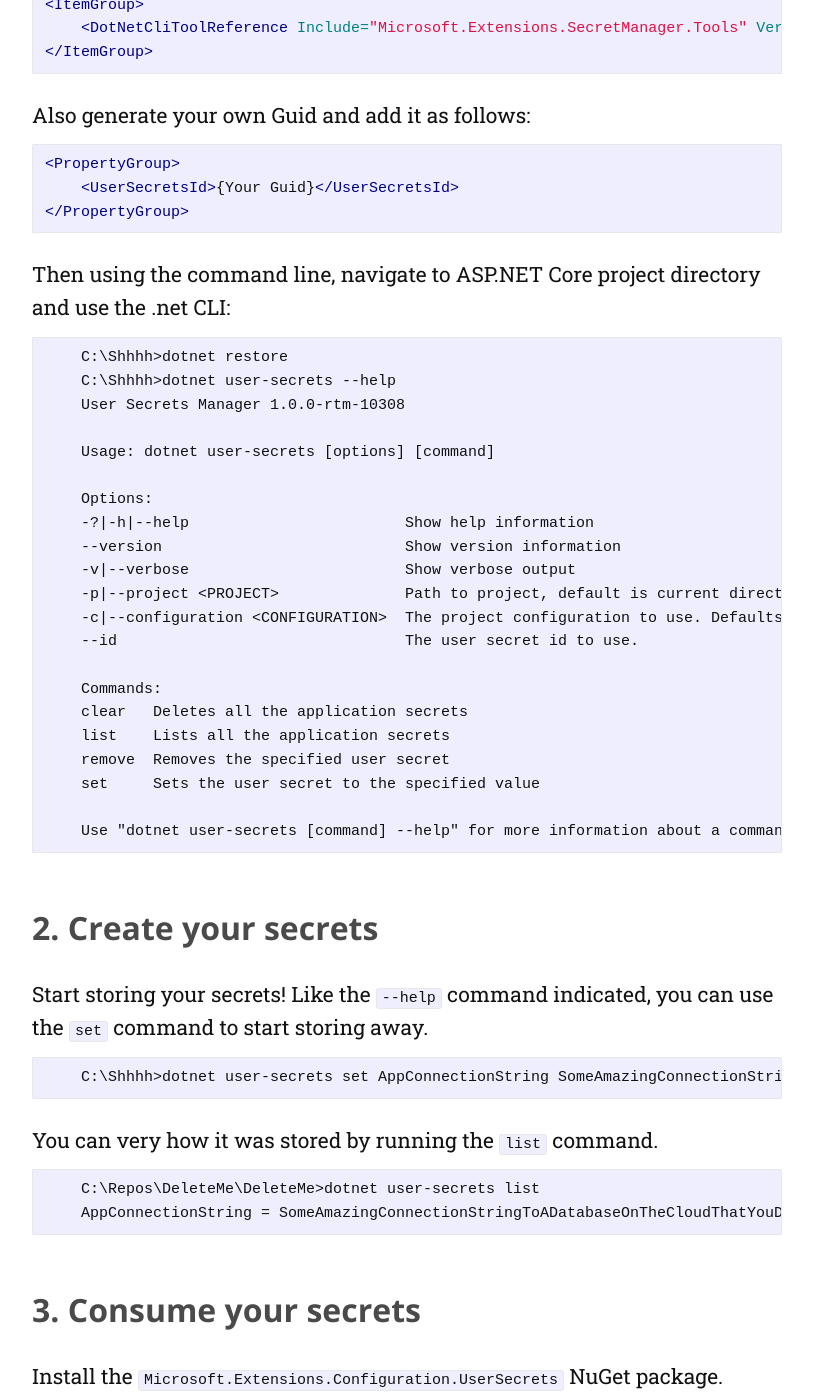
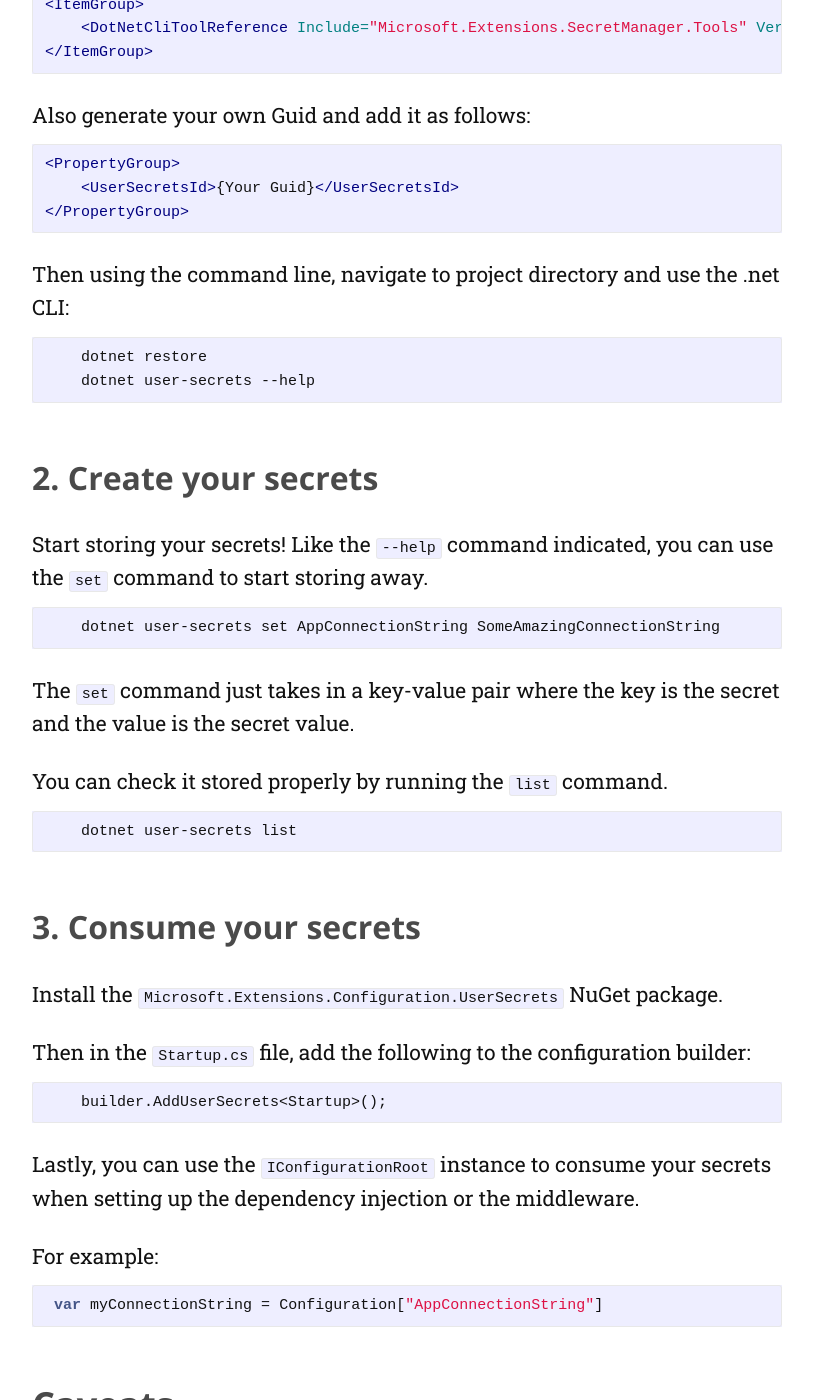
Before and after one commit to justin-vanwinkle/fgauna12.github.io, a Jekyll site: the page built from _posts/2017-03-28-AspCoreSecretsManager.markdown, in a window 1280 px wide and 1400 px high, scrolled down 1007 px. Shown: the whole window, without its empty margins (233-1046 px from the left). Built offline with Jekyll 4.4.1, drawn with Linux system fonts in a browser that asks for light colours; nearby versions of some CDN libraries; comment, search, counter and statistics services are not loaded; some of the changed text lies outside the part shown.

Commit message:
edited 3rd caveat

````diff
--- a/_posts/2017-03-28-AspCoreSecretsManager.markdown
+++ b/_posts/2017-03-28-AspCoreSecretsManager.markdown
@@ -30,30 +30,11 @@
 </PropertyGroup>
 ```
 
-Then using the command line, navigate to ASP.NET Core project directory and use the .net CLI:
+Then using the command line, navigate to project directory and use the .net CLI:
 
 ```
-    C:\Shhhh>dotnet restore
-    C:\Shhhh>dotnet user-secrets --help
-    User Secrets Manager 1.0.0-rtm-10308
-
-    Usage: dotnet user-secrets [options] [command]
-
-    Options:
-    -?|-h|--help                        Show help information
-    --version                           Show version information
-    -v|--verbose                        Show verbose output
-    -p|--project <PROJECT>              Path to project, default is current directory
-    -c|--configuration <CONFIGURATION>  The project configuration to use. Defaults to 'Debug'
-    --id                                The user secret id to use.
-
-    Commands:
-    clear   Deletes all the application secrets
-    list    Lists all the application secrets
-    remove  Removes the specified user secret
-    set     Sets the user secret to the specified value
-
-    Use "dotnet user-secrets [command] --help" for more information about a command.
+    dotnet restore
+    dotnet user-secrets --help
 ```
 
 ### 2. Create your secrets
@@ -61,14 +42,15 @@
 Start storing your secrets! Like the `--help` command indicated, you can use the `set` command to start storing away.
 
 ```
-    C:\Shhhh>dotnet user-secrets set AppConnectionString SomeAmazingConnectionStringToADatabaseOnTheCloudThatYouDontWantOthersToKnowAbout
+    dotnet user-secrets set AppConnectionString SomeAmazingConnectionString
 ```
 
-You can very how it was stored by running the `list` command.
+The `set` command just takes in a key-value pair where the key is the secret and the value is the secret value.
+
+You can check it stored properly by running the `list` command.
 
 ```
-    C:\Repos\DeleteMe\DeleteMe>dotnet user-secrets list
-    AppConnectionString = SomeAmazingConnectionStringToADatabaseOnTheCloudThatYouDontWantOthersToKnowAbout
+    dotnet user-secrets list
 ```
 
 ### 3. Consume your secrets
@@ -94,3 +76,7 @@
 1. **Secrets are not encrypted**. What this tooling buys you is the ability to manage configuration settings that you don't want to have in your source code repository.
 
 2. When working with others, you're going to have to share these secrets with them. At this point you might consider the Azure Key Vault or using a tool like LastPass.
+
+3. ASP.NET Core projects hosted by Service Fabric might not work with this. Because of the way that configuration works in service fabric, even setting the `ASPNETCORE_ENVIRONMENT` environment variable was a challenge and it wasn't as straight forward as editing it from the project settings.
+
+*EDIT 4-6-2017* - Added a 3rd Caveat and clarified how to use the `set` command
````
